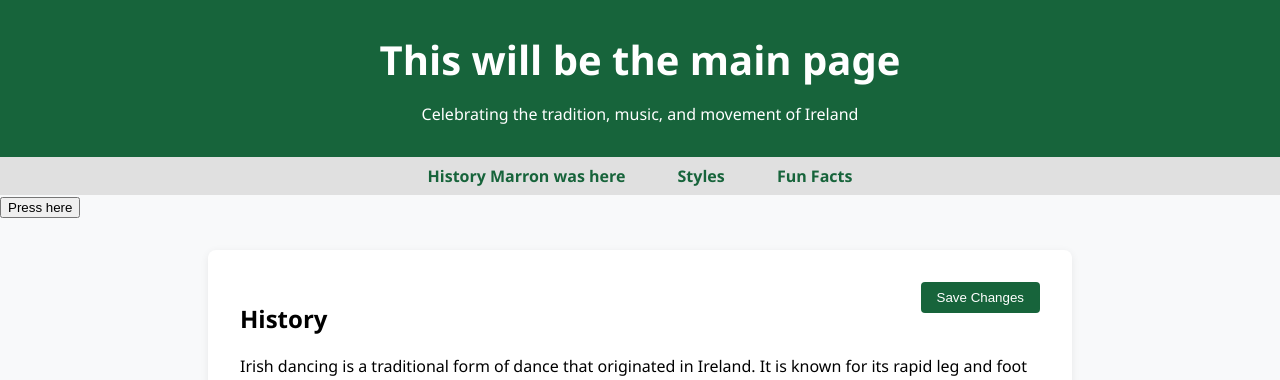
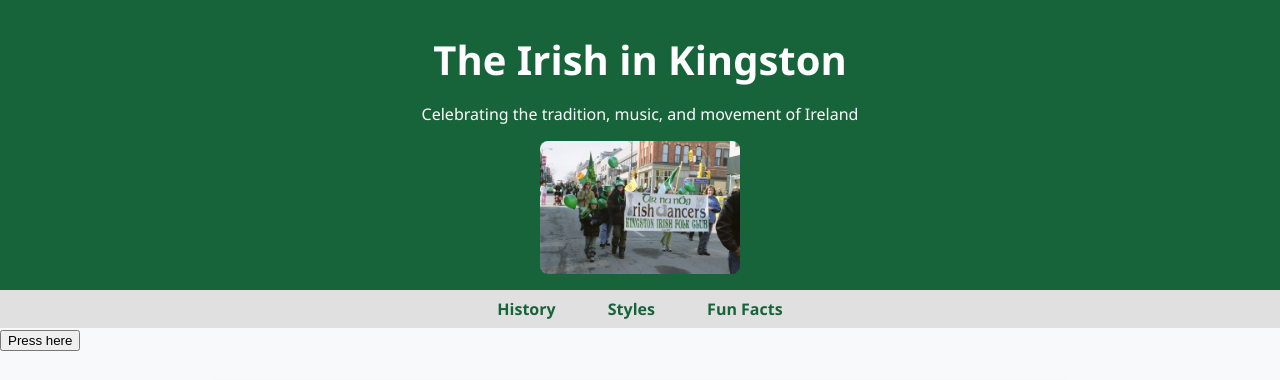
Before and after one commit to DublinJim/dublinjim.github.io, a plain HTML site: page index.html in a window 1280 px wide. Shown: the top 380 px of the page. Drawn offline with Linux system fonts and the light colour scheme.

Commit message:
added a picture

```diff
--- a/index.html
+++ b/index.html
@@ -65,11 +65,12 @@
 <body>
 
     <header>
-        <h1>This will be the main page</h1>
+        <h1>The Irish in Kingston</h1>
         <p>Celebrating the tradition, music, and movement of Ireland</p>
+        <img src="imgs/maon parade_n.jpg" alt="Traditional Irish dance costume" style="max-width:200px;display:block;margin:1rem auto 0 auto;">
     </header>
     <nav>
-        <a href="#history">History Marron was here </a>
+        <a href="#history">History </a>
         <a href="#styles">Styles</a>
         <a href="#fun-facts">Fun Facts</a>
     </nav>
```
Also changed, not shown: imgs/maon parade_n.jpg (added).
